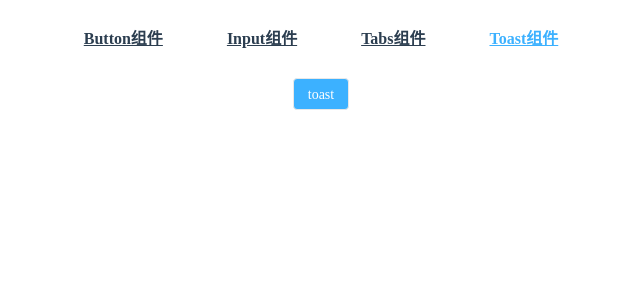
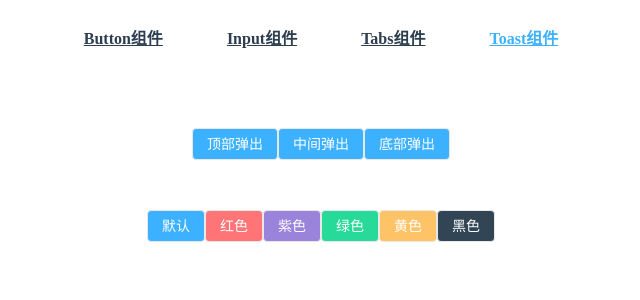
Before and after one commit to whhjdi/MXUI, a Vue app: page /#/toast in a window 1280 px wide. Shown: the top 300 px of the page, without its empty margins (319-959 px from the left). Built offline with nearby package versions, Linux system fonts and the light colour scheme.

Commit message:
完成toast组件&&css优化

```diff
--- a/src/components/ZButton/ZButton.vue
+++ b/src/components/ZButton/ZButton.vue
@@ -47,27 +47,9 @@
       opacity: 0.7;
     }
     &:active {
-      background: #1899ef;
+      opacity: 1;
+      background: $z-color-black;
     }
-  }
-  //颜色
-  .default {
-    background: $z-button-dafault;
-  }
-  .red {
-    background: $z-button-red;
-  }
-  .yellow {
-    background: $z-button-yellow;
-  }
-  .green {
-    background: $z-button-green;
-  }
-  .black {
-    background: $z-button-black;
-  }
-  .purple {
-    background: $z-button-purple;
   }
   //size
   .normal {
--- a/src/components/ZToast/ZToast.vue
+++ b/src/components/ZToast/ZToast.vue
@@ -1,11 +1,15 @@
 <template>
-  <div class="z-toast" ref="toast">
+  <div class="z-toast" ref="toast" :class="[position,color]">
+    <div class="animation">
+      <div class="message">
         <slot v-if="enableHtml"></slot>
         <div v-else v-html="$slots.default[0]"></div>
+      </div>
       <div class="line" ref="line"></div>
-    <span v-if="closeButton" class="close" @click="onCloseButton">
+      <span v-if="closeButton" class="close" @click="handleButton">
         {{closeButton.text}}
       </span>
+    </div>
   </div>
 </template>
 <script>
@@ -18,7 +22,7 @@
       },
       autoPlayDelay: {
         type: Number,
-        default: 3
+        default: 5
       },
       closeButton: {
         type: Object,
@@ -34,54 +38,122 @@
       enableHtml: {
         type: Boolean,
         default: false
+      },
+      position: {
+        type: String,
+        validator(value) {
+          return ["top", "middle", "bottom"].includes(value);
+        }
+      },
+      color: {
+        type: String,
+        default: "default"
       }
     },
     mounted() {
-      if (this.autoClose) {
+      if (!!this.autoClose) {
         setTimeout(() => {
           this.close();
         }, this.autoPlayDelay * 1000);
       }
+      this.setHeight();
+    },
+    methods: {
+      setHeight() {
         this.$nextTick(() => {
-        this.$refs.line.style.height =
-        `${this.$refs.toast.getBoundingClientRect().height}px`;
+          this.$refs.line.style.height = `${
+            this.$refs.toast.getBoundingClientRect().height
+          }px`;
         });
       },
-    methods: {
       close() {
-        this.$el.remove(), this.$destroy();
+        this.$el.remove(), this.$emit("close");
+        this.$destroy();
       },
-      onCloseButton() {
-        this.close();
+      handleButton() {
         if (this.closeButton && typeof this.closeButton.callback === "function") {
           this.closeButton.callback(this);
         }
+        this.close();
       }
     }
   };
 </script>
 <style lang="scss" scoped>
+  @import "@/z-css/z.scss";
   .z-toast {
-    min-height: 32px;
+    border-radius: 4px;
     position: fixed;
-    top: 0;
     left: 50%;
     transform: translateX(-50%);
-    border: 1px solid #ff7477;
-    background: #ff747766;
+    &.top {
+      top: 0;
+      .animation {
+        animation: slide-up 300ms;
+      }
+    }
+    &.middle {
+      top: 50%;
+      transform: translate(-50%, -50%);
+      .animation {
+        animation: fade-in 300ms;
+      }
+    }
+    &.bottom {
+      bottom: 0;
+      .animation {
+        animation: slide-down 300ms;
+      }
+    }
+  }
+  .animation {
+    color: white;
+    min-height: 32px;
     display: flex;
     align-items: center;
     justify-content: space-around;
-    padding: 0 1em;
+    padding: 0 12px;
+    > .message {
+      padding: 8px 12px 8px 0;
+    }
     > .line {
       height: 100%;
-      border-left: 1px solid #000;
-      margin-left: 1em;
+      border-left: 2px solid #eeeeee;
     }
     > .close {
-      padding-left: 1em;
+      padding-left: 12px;
       line-height: 32px;
       cursor: pointer;
+      flex-shrink: 0;
+    }
+  }
+
+  @keyframes slide-up {
+    0% {
+      opacity: 0;
+      transform: translateY(-100%);
+    }
+    100% {
+      opacity: 1;
+      transform: translateY(0);
+    }
+  }
+  @keyframes slide-down {
+    0% {
+      opacity: 0;
+      transform: translateY(100%);
+    }
+    100% {
+      opacity: 1;
+      transform: translateY(0);
+    }
+  }
+  @keyframes fade-in {
+    0% {
+      opacity: 0;
+    }
+    100% {
+      opacity: 1;
     }
   }
 </style>
--- a/src/components/ZToast/plugin.js
+++ b/src/components/ZToast/plugin.js
@@ -1,14 +1,32 @@
 import ZToast from './ZToast.vue';
+let currentToast
 export default {
   install(Vue, options) {
-    Vue.prototype.$toast = function (message) {
-      let Constructor = Vue.extend(ZToast)
-      let toast = new Constructor({
+    Vue.prototype.$toast = function (message, options) {
+      if(currentToast){
+        currentToast.close()
+      }
+      currentToast = createToast({
+        Vue,
+        message,
         propsData: options,
+        onClose(){
+          currentToast = null
+        }
       })
-      toast.$slots.default = [message]
-      toast.$mount()
-      document.body.appendChild(toast.$el)
+
     }
   }
 }
+
+function createToast({Vue,message,propsData,onClose}) {
+  let Constructor = Vue.extend(ZToast)
+  let toast = new Constructor({
+    propsData
+  })
+  toast.$slots.default = [message]
+  toast.$mount()
+  toast.$on('close',onClose)
+  document.body.appendChild(toast.$el)
+  return toast
+}
--- a/src/views/ViewToast.vue
+++ b/src/views/ViewToast.vue
@@ -1,6 +1,19 @@
 <template>
   <div>
-    <z-button @click="showToast">toast</z-button>
+    <div class="top">
+      <z-button @click="showToastA">顶部弹出</z-button>
+      <z-button @click="showToastB">中间弹出</z-button>
+      <z-button @click="showToastC">底部弹出</z-button>
+    </div>
+    <div>
+      <z-button @click="showToast1">默认</z-button>
+      <z-button @click="showToast2" color="red">红色</z-button>
+      <z-button @click="showToast3" color="purple">紫色</z-button>
+      <z-button @click="showToast4" color="green">绿色</z-button>
+      <z-button @click="showToast5" color="yellow">黄色</z-button>
+      <z-button @click="showToast6" color="black">黑色</z-button>
+    </div>
+
   </div>
 </template>
 <script>
@@ -11,14 +24,117 @@
       ZButton
     },
     methods: {
-      showToast() {
-        this.$toast("我是toast组件", {
+      showToastA() {
+        this.$toast("我是默认的toast组件", {
+          position: "top",
           closeButton: {
-            text: "关闭",
+            text: "ok",
             callback(toast) {
               toast.close();
             }
-          }
+          },
+          autoClose: false
+        });
+      },
+      showToastB() {
+        this.$toast("我是默认的toast组件", {
+          position: "middle",
+          closeButton: {
+            text: "ok",
+            callback(toast) {
+              toast.close();
+            }
+          },
+          autoClose: false
+        });
+      },
+      showToastC() {
+        this.$toast("我是默认的toast组件", {
+          position: "bottom",
+          closeButton: {
+            text: "ok",
+            callback(toast) {
+              toast.close();
+            }
+          },
+          autoClose: false
+        });
+      },
+      showToast1() {
+        this.$toast("我是默认的toast组件", {
+          position: "middle",
+          closeButton: {
+            text: "ok",
+            callback(toast) {
+              toast.close();
+            }
+          },
+          autoClose: false
+        });
+      },
+      showToast2() {
+        this.$toast("我是红色的toast组件", {
+          position: "middle",
+          closeButton: {
+            text: "ok",
+            callback(toast) {
+              toast.close();
+            }
+          },
+          autoClose: false,
+          color: "red"
+        });
+      },
+      showToast3() {
+        this.$toast("我是紫色的toast组件", {
+          position: "middle",
+          closeButton: {
+            text: "ok",
+            callback(toast) {
+              toast.close();
+            }
+          },
+          autoClose: false,
+          color: "purple"
+        });
+      },
+      showToast4() {
+        this.$toast("我是绿色的toast组件", {
+          position: "middle",
+          closeButton: {
+            text: "ok",
+            callback(toast) {
+              toast.close();
+            }
+          },
+          autoClose: false,
+          color: "green"
+        });
+      },
+      showToast5() {
+        this.$toast("我是黄色的toast组件", {
+          position: "middle",
+          closeButton: {
+            text: "ok",
+            callback(toast) {
+              toast.close();
+            }
+          },
+          autoClose: false,
+          color: "yellow"
+        });
+      },
+      showToast6() {
+        this.$toast("我是黑色的toast组件", {
+          position: "middle",
+          closeButton: {
+            text: "ok",
+            callback(toast) {
+              toast.close();
+            }
+          },
+          autoClose: false,
+          color: "black"
         });
       }
     }
@@ -26,4 +142,8 @@
 </script>
 
 <style lang="scss" scoped>
+.top{
+  margin-top: 50px;
+  margin-bottom: 50px;
+}
 </style>
--- a/src/z-css/z.scss
+++ b/src/z-css/z.scss
@@ -13,14 +13,6 @@ $z-border:#e8e8e8;
 $z-point:#9e9e9e;
 $z-background:#f6f6f6;
 //button
-//按钮颜色
-$z-button-white:$z-color-white;
-$z-button-dafault:$z-color;
-$z-button-yellow:$z-color-yellow;
-$z-button-red:$z-color-red;
-$z-button-purple:$z-color-purple;
-$z-button-green:$z-color-green;
-$z-button-black:$z-color-black;
 //按钮形状
 $z-button-border-radius-square:4px;
 $z-button-border-radius-round:10em;
@@ -32,3 +24,22 @@ $z-button-border-radius-round:10em;
   fill: currentColor;
   overflow: hidden;
 }
+//颜色相关
+.default {
+  background:$z-color;
+}
+.red {
+  background:$z-color-red;
+}
+.yellow {
+  background: $z-color-yellow;
+}
+.green {
+  background: $z-color-green;
+}
+.black {
+  background: $z-color-black;
+}
+.purple {
+  background: $z-color-purple;
+}
```
Also changed, not shown: src/components/ZToast/ZToast.md (+54 -0 lines). Lines whose indentation alone changed are shown as unchanged.
